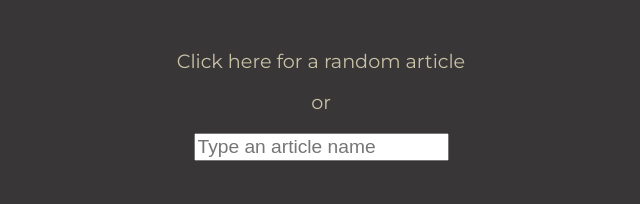
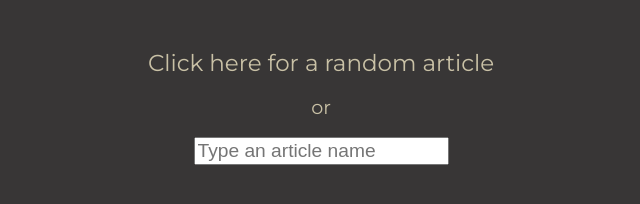
Before and after one commit to joshua-scott/wikipedia-viewer, a website: page index.html in a window 1280 px wide. Shown: the whole page, without its empty margins (319-959 px from the left). Drawn offline with Linux system fonts and the light colour scheme.

Commit message:
Adjusted random link font size

```diff
--- a/src/scss/style.scss
+++ b/src/scss/style.scss
@@ -32,6 +32,9 @@ form {
 
 .instructions {
   text-align: center;
+  a {
+    font-size: 1.2em;
+  }
 }
 
 .result {
```
Also changed, not shown: dist/style.css, 1 other file.
